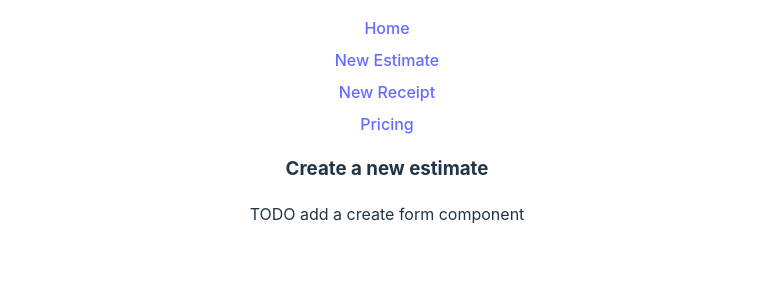
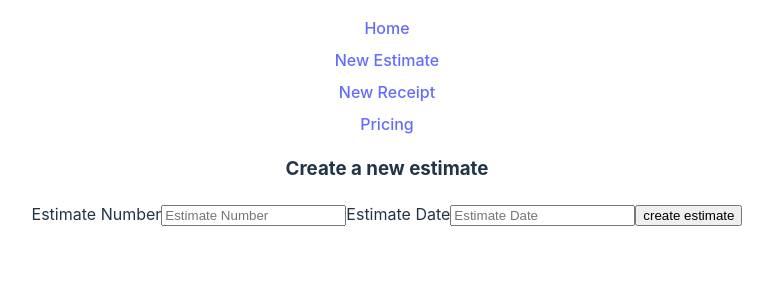
Before and after one commit to AmaurySemery/receipt_maker, a React (Vite) app: page /new-estimate in a window 1280 px wide. Shown: the top 300 px of the page, without its empty margins (253-1026 px from the left). Built offline with nearby package versions, Linux system fonts and the light colour scheme.

Commit message:
Formulaire fortement typé

```diff
--- /dev/null
+++ b/src/components/EstimateForm.tsx
@@ -0,0 +1,15 @@
+import { useForm, SubmitHandler } from 'react-hook-form';
+import { Estimate } from '../App';
+
+export default function EstimateForm() {
+    const { register, handleSubmit, formState: { errors }} = useForm<Estimate>();
+    const onSubmit: SubmitHandler<Estimate> = data => console.log(data);
+    return <form onSubmit={handleSubmit(onSubmit)}>
+        <label htmlFor="estimateNumber">Estimate Number</label>
+        <input type="text" placeholder='Estimate Number' id='estimateNumber' {...register('estimateNumber', {required: true})} />
+        <label htmlFor="estimateDate">Estimate Date</label>
+        <input type="text" placeholder='Estimate Date' id='estimateDate' {...register('estimateDate', {required: true})} />
+
+        <input type="submit" value="create estimate" />
+    </form>
+}
--- a/src/pages/Estimate.tsx
+++ b/src/pages/Estimate.tsx
@@ -1,6 +1,8 @@
+import EstimateForm from "../components/EstimateForm";
+
 export default function Estimate() {
     return <>
     <h3>Create a new estimate</h3>
-    <div>TODO add a create form component</div>
+    <EstimateForm />
     </>
 }
```
